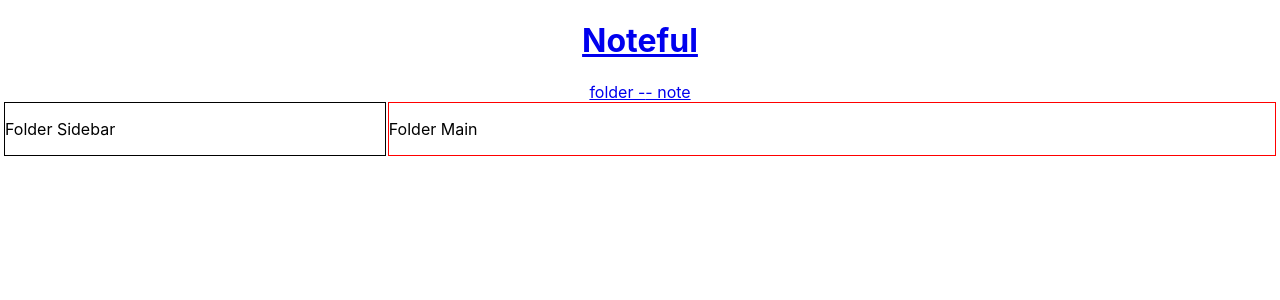
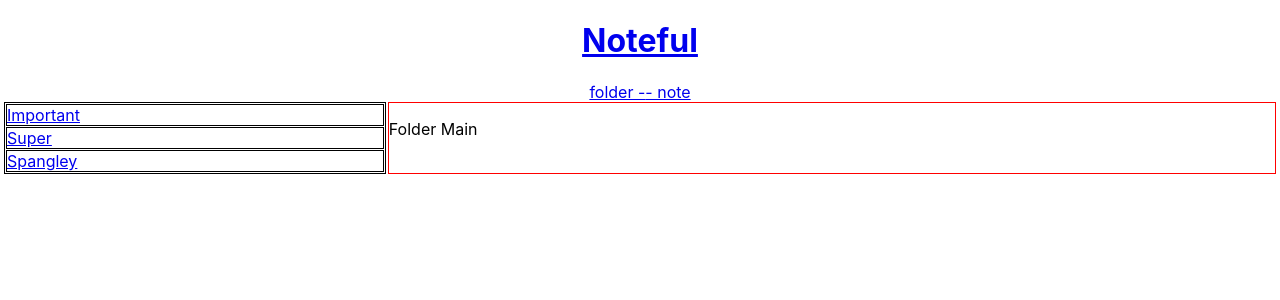
Before and after one commit to BrianHook1183/noteful, a React (Create React App) app: page /folder/folder-id in a window 1280 px wide. Shown: the top 300 px of the page. Built offline with nearby package versions, Linux system fonts and the light colour scheme.

Commit message:
same NavLink component added to folderSidebar also

```diff
--- a/src/FolderSidebar.js
+++ b/src/FolderSidebar.js
@@ -1,9 +1,20 @@
 import React from 'react';
+import { NavLink } from 'react-router-dom';
+import dummyStore from './dummy-store';
 
 class FolderSidebar extends React.Component {
   render() {
-    return (
-      <p>Folder Sidebar</p>
+    const folders = dummyStore.folders.map(folder => {
+      return (
+        <NavLink to={`/folder/${folder.id}`}>
+          <div className="folder" key={folder.id}>{folder.name}</div>
+        </NavLink>
+      )
+    });
+  return (
+    <div>
+      {folders}
+    </div>
     );
   }
 }
```
